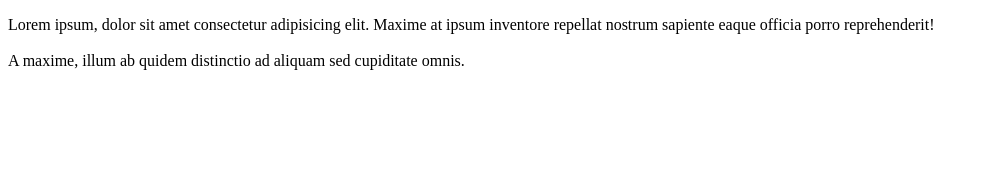
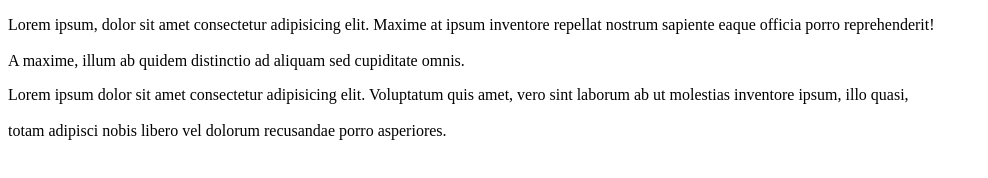
Before and after one commit to AywinK/bootcamp_day_2, a plain HTML site: page index2.html in a window 1280 px wide. Shown: the whole page, without its empty margins (0-988 px from the left). Drawn offline with Linux system fonts and the light colour scheme.

Commit message:
adds new paragraph

```diff
--- a/index2.html
+++ b/index2.html
@@ -10,5 +10,8 @@
     <p>Lorem ipsum, dolor sit amet consectetur adipisicing elit. Maxime at ipsum inventore repellat nostrum sapiente eaque officia porro reprehenderit!
         <br> </br>
         A maxime, illum ab quidem distinctio ad aliquam sed cupiditate omnis.</p>
+
+    <p>Lorem ipsum dolor sit amet consectetur adipisicing elit. Voluptatum quis amet, vero sint laborum ab ut molestias inventore ipsum, illo quasi, <br><br>
+        totam adipisci nobis libero vel dolorum recusandae porro asperiores.</p>
 </body>
 </html>
```
